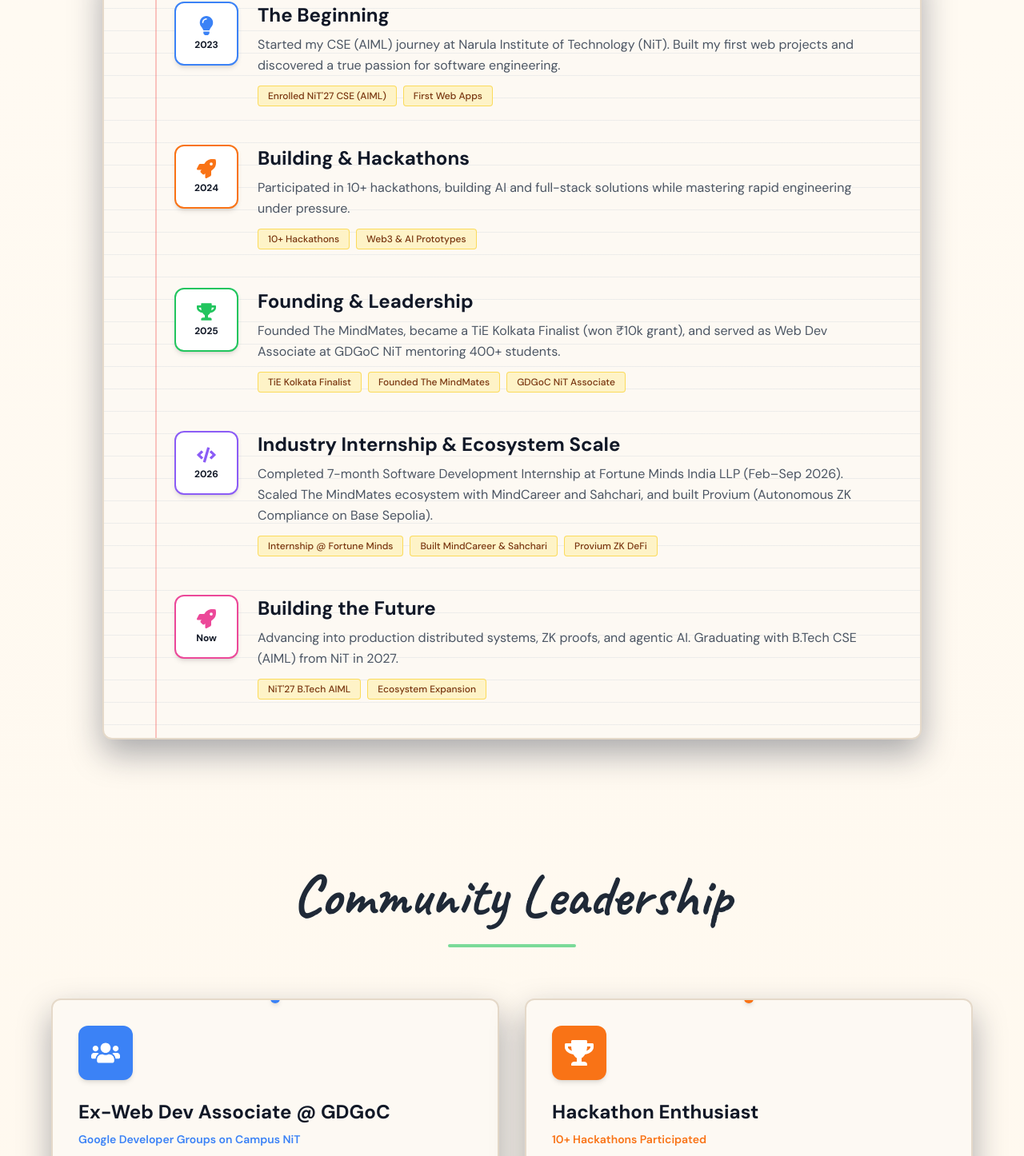
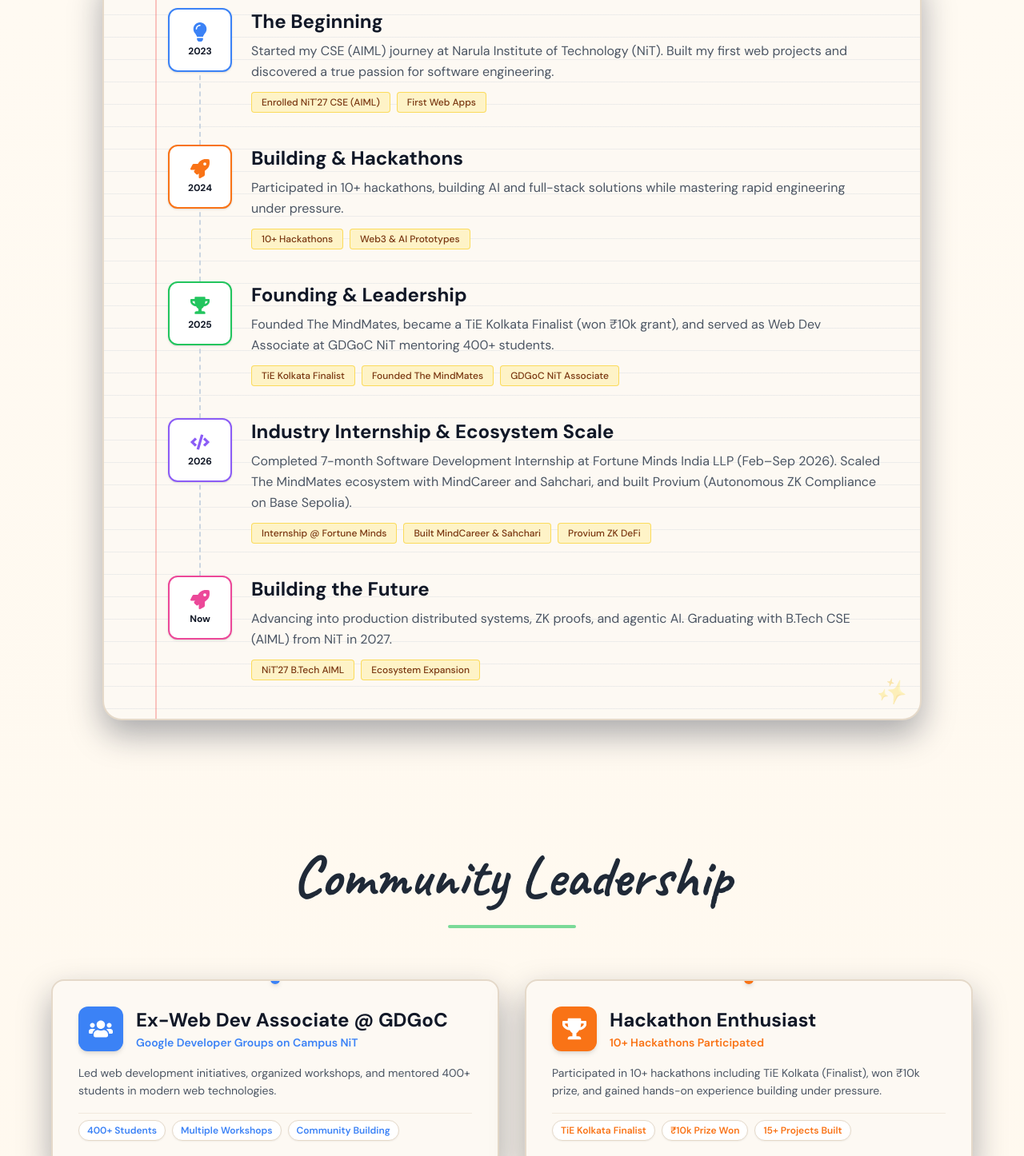
Before and after one commit to Rohansingh3001/Rohansingh3001.github.io, a React (Vite) app: page / in a window 1280 px wide. Shown: the part 2608-4054 px from the top of the page at 80% size. Built offline with nearby package versions, Linux system fonts and the light colour scheme.

Commit message:
Refactor Journey timeline track and Community Leadership cards for mobile perfection

```diff
--- a/src/components/CommunityLeadership.jsx
+++ b/src/components/CommunityLeadership.jsx
@@ -1,4 +1,5 @@
 import { motion } from "framer-motion";
+import { Link } from "react-scroll";
 import { FaUsers, FaTrophy, FaMicrophone, FaHandshake } from "react-icons/fa";
 
 const CommunityLeadership = () => {
@@ -40,18 +41,18 @@ const CommunityLeadership = () => {
   return (
     <section
       id="community"
-      className="min-h-screen py-20 px-4 sm:px-6 lg:px-12 relative overflow-hidden"
+      className="py-16 sm:py-20 px-3 sm:px-6 lg:px-12 relative overflow-hidden"
     >
       <div className="max-w-6xl mx-auto relative z-10">
         {/* Section Header */}
         <motion.div
-          className="text-center mb-12 sm:mb-16"
+          className="text-center mb-10 sm:mb-16"
           initial={{ opacity: 0, y: -30 }}
           whileInView={{ opacity: 1, y: 0 }}
           viewport={{ once: true }}
           transition={{ duration: 0.6 }}
         >
-          <h2 className="text-4xl sm:text-6xl lg:text-7xl font-bold text-[#1F2937] mb-4 sm:mb-6 font-handwritten break-words">
+          <h2 className="text-4xl sm:text-6xl lg:text-7xl font-bold text-[#1F2937] mb-3 sm:mb-6 font-handwritten break-words">
             Community Leadership
           </h2>
 
@@ -61,31 +62,33 @@ const CommunityLeadership = () => {
         </motion.div>
 
         {/* Leadership Cards Grid */}
-        <div className="grid grid-cols-1 md:grid-cols-2 gap-5 sm:gap-8">
+        <div className="grid grid-cols-1 md:grid-cols-2 gap-4 sm:gap-8">
           {leadership.map((item, index) => (
             <motion.div
               key={index}
               className="relative"
-              initial={{ opacity: 0, y: 50 }}
+              initial={{ opacity: 0, y: 30 }}
               whileInView={{ opacity: 1, y: 0 }}
               viewport={{ once: true }}
-              transition={{ duration: 0.6, delay: index * 0.15 }}
+              transition={{ duration: 0.5, delay: index * 0.12 }}
             >
               {/* Paper Card */}
               <motion.div
-                className="relative bg-[#FDF9F3] border-2 border-[#E5D9C9] rounded-xl shadow-[0_18px_40px_rgba(15,23,42,0.35)] p-5 sm:p-8 h-full overflow-hidden"
-                whileHover={{ y: -8 }}
+                className="relative bg-[#FDF9F3] border-2 border-[#E5D9C9] rounded-2xl shadow-[0_12px_30px_rgba(15,23,42,0.2)] sm:shadow-[0_18px_40px_rgba(15,23,42,0.35)] p-4 sm:p-7 md:p-8 h-full overflow-hidden flex flex-col justify-between"
+                whileHover={{ y: -6 }}
                 transition={{ type: "spring", stiffness: 300, damping: 20 }}
               >
                 {/* Pin effect */}
                 <div
-                  className="absolute -top-2 left-1/2 -translate-x-1/2 w-3 h-3 rounded-full shadow-md"
+                  className="absolute -top-1.5 sm:-top-2 left-1/2 -translate-x-1/2 w-2.5 sm:w-3 h-2.5 sm:h-3 rounded-full shadow-md"
                   style={{ backgroundColor: item.color }}
                 />
 
-                {/* Icon with colored background */}
+                <div>
+                  {/* Icon & Title Header Row */}
+                  <div className="flex items-center gap-3 sm:gap-4 mb-3 sm:mb-4">
                     <motion.div
-                  className="inline-flex p-3 sm:p-4 rounded-xl text-white text-2xl sm:text-4xl mb-4 sm:mb-6 shadow-md"
+                      className="w-11 h-11 sm:w-14 sm:h-14 rounded-xl text-white text-xl sm:text-3xl flex items-center justify-center flex-shrink-0 shadow-md"
                       style={{ backgroundColor: item.color }}
                       whileHover={{ rotate: 360, scale: 1.1 }}
                       transition={{ duration: 0.6 }}
@@ -93,45 +96,45 @@ const CommunityLeadership = () => {
                       {item.icon}
                     </motion.div>
 
-                {/* Content */}
-                <h3 className="text-xl sm:text-2xl font-bold text-[#111827] mb-1 sm:mb-2">
+                    <div className="min-w-0 flex-1">
+                      <h3 className="text-base sm:text-xl md:text-2xl font-bold text-[#111827] leading-snug">
                         {item.title}
                       </h3>
-                <p className="text-xs sm:text-sm font-semibold mb-3 sm:mb-4" style={{ color: item.color }}>
+                      <p className="text-xs sm:text-sm font-semibold truncate mt-0.5" style={{ color: item.color }}>
                         {item.organization}
                       </p>
-                <p className="text-[#4B5563] leading-relaxed mb-4 sm:mb-6 text-xs sm:text-sm">
+                    </div>
+                  </div>
+
+                  {/* Description */}
+                  <p className="text-[#4B5563] leading-relaxed mb-4 text-xs sm:text-sm">
                     {item.description}
                   </p>
+                </div>
 
                 {/* Stats Badges */}
-                <div className="flex flex-wrap gap-1.5 sm:gap-2">
+                <div className="flex flex-wrap gap-1.5 sm:gap-2 pt-2 border-t border-[#E5D9C9]/50">
                   {item.stats.map((stat, i) => (
                     <motion.span
                       key={i}
-                      className="px-2.5 py-0.5 sm:px-3 sm:py-1 bg-white border-2 border-[#E5D9C9] rounded-full text-[11px] sm:text-xs font-medium"
+                      className="px-2.5 py-1 bg-white border border-[#E5D9C9] rounded-full text-[11px] sm:text-xs font-semibold shadow-xs"
                       style={{ color: item.color }}
                       initial={{ opacity: 0, scale: 0.8 }}
                       whileInView={{ opacity: 1, scale: 1 }}
                       viewport={{ once: true }}
-                      transition={{ delay: 0.3 + i * 0.1 }}
-                      whileHover={{ scale: 1.1, borderColor: item.color }}
+                      transition={{ delay: 0.2 + i * 0.08 }}
+                      whileHover={{ scale: 1.08, borderColor: item.color }}
                     >
                       {stat}
                     </motion.span>
                   ))}
                 </div>
 
-                {/* Hand-drawn accent line at bottom */}
+                {/* Accent line at bottom */}
                 <div
-                  className="absolute bottom-0 left-0 right-0 h-1 rounded-b-xl"
-                  style={{ backgroundColor: item.color, opacity: 0.3 }}
+                  className="absolute bottom-0 left-0 right-0 h-1 rounded-b-2xl"
+                  style={{ backgroundColor: item.color, opacity: 0.4 }}
                 />
-
-                {/* Small doodle */}
-                <div className="absolute bottom-3 right-3 text-lg opacity-20 rotate-[20deg]">
-
-                </div>
               </motion.div>
             </motion.div>
           ))}
@@ -139,28 +142,32 @@ const CommunityLeadership = () => {
 
         {/* Call to Action Paper Note */}
         <motion.div
-          className="mt-16"
+          className="mt-8 sm:mt-16"
           initial={{ opacity: 0, y: 30 }}
           whileInView={{ opacity: 1, y: 0 }}
           viewport={{ once: true }}
-          transition={{ duration: 0.6, delay: 0.6 }}
+          transition={{ duration: 0.6, delay: 0.4 }}
         >
-          <div className="relative bg-[#DBEAFE] border-2 border-[#3B82F6]/40 rounded-xl shadow-lg p-8 max-w-2xl mx-auto">
-            {/* Tape effect */}
-            <div className="absolute -top-3 left-1/2 -translate-x-1/2 h-6 w-20 bg-[#E5E7EB]/80 rounded-sm shadow-md" />
+          <div className="relative bg-[#DBEAFE] border-2 border-[#3B82F6]/40 rounded-2xl shadow-lg p-5 sm:p-8 max-w-2xl mx-auto text-center">
+            {/* Tape effect on desktop */}
+            <div className="hidden sm:block absolute -top-3 left-1/2 -translate-x-1/2 h-6 w-20 bg-[#E5E7EB]/80 rounded-sm shadow-md" />
 
-            <p className="text-lg text-[#1E3A8A] mb-4 font-handwritten text-center">
+            <p className="text-base sm:text-2xl text-[#1E3A8A] mb-2 sm:mb-3 font-handwritten font-bold">
               Interested in collaboration or mentorship?
             </p>
-            <div className="text-center">
-              <motion.a
-                href="#contact"
-                className="inline-flex items-center gap-2 px-8 py-3 bg-[#3B82F6] text-white rounded-lg font-semibold shadow-md"
-                whileHover={{ y: -3, scale: 1.05 }}
-                whileTap={{ scale: 0.95 }}
+            <p className="text-xs sm:text-sm text-[#1E3A8A]/80 mb-4 max-w-md mx-auto leading-relaxed">
+              Always open to discussing new projects, tech talks, hackathons, and open source opportunities.
+            </p>
+            <div>
+              <Link
+                to="contact"
+                smooth={true}
+                duration={700}
+                offset={-50}
+                className="cursor-pointer inline-flex items-center justify-center gap-2 px-6 sm:px-8 py-3 bg-[#3B82F6] hover:bg-[#2563EB] text-white rounded-lg font-semibold shadow-md w-full sm:w-auto text-sm sm:text-base transition-colors"
               >
-                Let''s Connect
-              </motion.a>
+                Let's Connect →
+              </Link>
             </div>
           </div>
         </motion.div>
--- a/src/components/Contact.jsx
+++ b/src/components/Contact.jsx
@@ -33,7 +33,7 @@ const Contact = () => {
         </motion.div>
 
         <motion.div initial={{ opacity: 0, y: 20 }} whileInView={{ opacity: 1, y: 0 }} viewport={{ once: true }} transition={{ duration: 0.6, delay: 0.4 }}>
-          <p className="text-[#FDF9F3] mb-4 sm:mb-6 font-handwritten text-base sm:text-lg">or connect with me on</p>
+          <p className="text-[#4B5563] mb-4 sm:mb-6 font-handwritten text-base sm:text-lg">or connect with me on</p>
           <div className="flex justify-center items-center gap-3 sm:gap-4 flex-wrap mb-8 sm:mb-12">
             {socialLinks.map((social, index) => (
               <motion.a key={social.label} href={social.href} target="_blank" rel="noopener noreferrer" className="p-3 sm:p-4 bg-[#FDF9F3] border-2 border-[#E5D9C9] rounded-xl shadow-md transition-all" style={{ color: social.color }} initial={{ opacity: 0, scale: 0.5 }} whileInView={{ opacity: 1, scale: 1 }} viewport={{ once: true }} transition={{ delay: 0.5 + index * 0.1 }} whileHover={{ y: -5, rotate: index % 2 === 0 ? -3 : 3, scale: 1.15 }} whileTap={{ scale: 0.95 }}>
@@ -43,8 +43,8 @@ const Contact = () => {
           </div>
         </motion.div>
 
-        <motion.div className="pt-6 sm:pt-8 border-t-2 border-[#FDF9F3]/20" initial={{ opacity: 0 }} whileInView={{ opacity: 1 }} viewport={{ once: true }} transition={{ duration: 0.6, delay: 0.8 }}>
-          <p className="text-[#FDF9F3]/60 text-xs sm:text-sm font-handwritten">Designed & Built with ❤️ by Rohan Singh • 2026</p>
+        <motion.div className="pt-6 sm:pt-8 border-t-2 border-[#E5D9C9]/60" initial={{ opacity: 0 }} whileInView={{ opacity: 1 }} viewport={{ once: true }} transition={{ duration: 0.6, delay: 0.8 }}>
+          <p className="text-[#6B7280] text-xs sm:text-sm font-handwritten">Designed & Built with ❤️ by Rohan Singh • 2026</p>
         </motion.div>
       </div>
     </section>
--- a/src/components/Journey.jsx
+++ b/src/components/Journey.jsx
@@ -48,18 +48,18 @@ const Journey = () => {
   return (
     <section
       id="journey"
-      className="min-h-screen py-20 px-4 sm:px-6 lg:px-12 relative overflow-hidden"
+      className="py-16 sm:py-20 px-3 sm:px-6 lg:px-12 relative overflow-hidden"
     >
       <div className="max-w-5xl mx-auto relative z-10">
         {/* Section Header */}
         <motion.div
-          className="text-center mb-12 sm:mb-16"
+          className="text-center mb-10 sm:mb-16"
           initial={{ opacity: 0, y: -30 }}
           whileInView={{ opacity: 1, y: 0 }}
           viewport={{ once: true }}
           transition={{ duration: 0.6 }}
         >
-          <h2 className="text-4xl sm:text-6xl lg:text-7xl font-bold text-[#1F2937] mb-4 sm:mb-6 font-handwritten break-words">
+          <h2 className="text-4xl sm:text-6xl lg:text-7xl font-bold text-[#1F2937] mb-3 sm:mb-6 font-handwritten break-words">
             My Journey
           </h2>
 
@@ -70,48 +70,64 @@ const Journey = () => {
 
         {/* Lined Paper Card with Timeline */}
         <motion.div
-          className="relative paper-lines bg-[#FDF9F3] border-2 border-[#E5D9C9] rounded-xl shadow-[0_18px_40px_rgba(15,23,42,0.35)] p-4 sm:p-8 md:p-12 overflow-hidden"
-          initial={{ opacity: 0, scale: 0.95 }}
+          className="relative paper-lines bg-[#FDF9F3] border-2 border-[#E5D9C9] rounded-2xl sm:rounded-3xl shadow-[0_18px_40px_rgba(15,23,42,0.35)] px-3 py-6 sm:p-8 md:p-12 overflow-hidden"
+          initial={{ opacity: 0, scale: 0.98 }}
           whileInView={{ opacity: 1, scale: 1 }}
           viewport={{ once: true }}
-          transition={{ duration: 0.8, delay: 0.2 }}
+          transition={{ duration: 0.7, delay: 0.2 }}
         >
-          {/* Tape effects on corners */}
+          {/* Tape effects on corners (desktop) */}
           <div className="hidden sm:block absolute -top-3 left-12 h-6 w-20 bg-[#E5E7EB]/80 rounded-sm shadow-md rotate-[-3deg]" />
           <div className="hidden sm:block absolute -top-3 right-12 h-6 w-20 bg-[#E5E7EB]/80 rounded-sm shadow-md rotate-[3deg]" />
 
-          {/* Red margin line (like notebook paper) */}
-          <div className="absolute left-6 sm:left-12 md:left-16 top-0 bottom-0 w-0.5 bg-[#EF4444]/30" />
+          {/* Red margin line (notebook look on tablet/desktop) */}
+          <div className="hidden sm:block absolute left-14 md:left-16 top-0 bottom-0 w-0.5 bg-[#EF4444]/30" />
 
           {/* Timeline Items */}
-          <div className="space-y-8 sm:space-y-12 ml-3 sm:ml-8 md:ml-10">
+          <div className="space-y-6 sm:space-y-10 sm:ml-6 md:ml-8">
             {timeline.map((item, index) => (
               <motion.div
                 key={index}
                 className="relative"
-                initial={{ opacity: 0, x: -30 }}
-                whileInView={{ opacity: 1, x: 0 }}
+                initial={{ opacity: 0, y: 25 }}
+                whileInView={{ opacity: 1, y: 0 }}
                 viewport={{ once: true }}
-                transition={{ duration: 0.6, delay: index * 0.2 }}
+                transition={{ duration: 0.5, delay: index * 0.12 }}
               >
-                <div className="flex items-start gap-3.5 sm:gap-6">
-                  {/* Year Badge with icon */}
+                {/* Vertical timeline connector track connecting between badges */}
+                {index < timeline.length - 1 && (
+                  <div className="absolute left-[19px] sm:left-[39px] top-10 sm:top-16 bottom-[-24px] sm:bottom-[-40px] w-0.5 border-l-2 border-dashed border-[#CBD5E1]" />
+                )}
+
+                <div className="flex items-start gap-3 sm:gap-6">
+                  {/* Year / Icon Badge */}
                   <motion.div
-                    className="flex-shrink-0 w-14 h-14 sm:w-20 sm:h-20 rounded-xl border-2 border-[#E5D9C9] bg-white shadow-md flex flex-col items-center justify-center"
+                    className="relative z-10 flex-shrink-0 w-10 h-10 sm:w-20 sm:h-20 rounded-xl border-2 border-[#E5D9C9] bg-white shadow-sm flex flex-col items-center justify-center"
                     style={{ borderColor: item.color }}
                     whileHover={{ scale: 1.08, rotate: -4 }}
                   >
-                    <div className="text-lg sm:text-2xl mb-0.5 sm:mb-1" style={{ color: item.color }}>
+                    <div className="text-lg sm:text-2xl mb-0 sm:mb-1" style={{ color: item.color }}>
                       {item.icon}
                     </div>
-                    <div className="text-[10px] sm:text-xs font-bold text-[#111827]">{item.year}</div>
+                    {/* Year on Desktop */}
+                    <div className="hidden sm:block text-xs font-bold text-[#111827]">{item.year}</div>
                   </motion.div>
 
-                  {/* Content */}
-                  <div className="flex-1 min-w-0">
-                    <h3 className="text-base sm:text-xl md:text-2xl font-bold text-[#111827] mb-1 sm:mb-2 leading-snug">
-                      {item.title}
-                    </h3>
+                  {/* Milestone Content Card */}
+                  <div className="flex-1 min-w-0 bg-white/70 sm:bg-transparent p-3 sm:p-0 rounded-xl sm:rounded-none border sm:border-0 border-[#E5D9C9]/70 shadow-xs sm:shadow-none">
+                    {/* Header with year chip on mobile */}
+                    <div className="flex items-center gap-2 mb-1 sm:mb-2 flex-wrap">
+                      <span
+                        className="sm:hidden text-[11px] font-bold px-2 py-0.5 rounded-full inline-block"
+                        style={{ backgroundColor: `${item.color}18`, color: item.color }}
+                      >
+                        {item.year}
+                      </span>
+                      <h3 className="text-base sm:text-xl md:text-2xl font-bold text-[#111827] leading-snug">
+                        {item.title}
+                      </h3>
+                    </div>
+
                     <p className="text-xs sm:text-sm md:text-base text-[#4B5563] leading-relaxed mb-2.5 sm:mb-3">
                       {item.description}
                     </p>
@@ -131,20 +147,13 @@ const Journey = () => {
                     )}
                   </div>
                 </div>
-
-                {/* Hand-drawn connector arrow */}
-                {index < timeline.length - 1 && (
-                  <div className="absolute left-10 -bottom-6 text-2xl opacity-40 rotate-90">
-
-                  </div>
-                )}
               </motion.div>
             ))}
           </div>
 
-          {/* Bottom right doodle */}
-          <div className="absolute bottom-4 right-4 text-3xl opacity-30 rotate-[15deg]">
-
+          {/* Bottom decorative doodle */}
+          <div className="hidden sm:block absolute bottom-4 right-4 text-3xl opacity-30 rotate-[15deg]">
+            ✨
           </div>
         </motion.div>
       </div>
--- a/src/components/TechStack.jsx
+++ b/src/components/TechStack.jsx
@@ -166,13 +166,13 @@ const TechStack = () => {
 
         {/* Bottom note */}
         <motion.div
-          className="mt-12 text-center"
+          className="mt-8 sm:mt-12 text-center"
           initial={{ opacity: 0 }}
           whileInView={{ opacity: 1 }}
           viewport={{ once: true }}
           transition={{ duration: 0.6, delay: 0.8 }}
         >
-          <p className="text-[#FDF9F3]/60 text-sm font-handwritten">
+          <p className="text-[#6B7280] text-sm font-handwritten">
              Tech I work with daily – frontend, backend, AI/ML & blockchain!
           </p>
         </motion.div>
```
Also changed, not shown: src/components/About.jsx (+4 -4 lines). Lines whose indentation alone changed are shown as unchanged.
